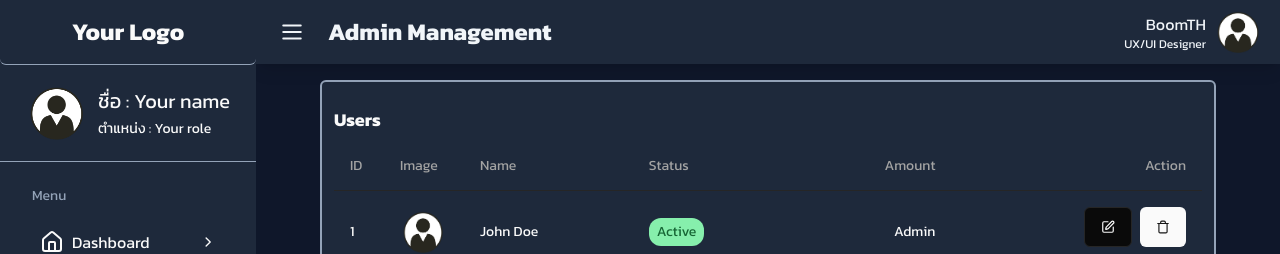
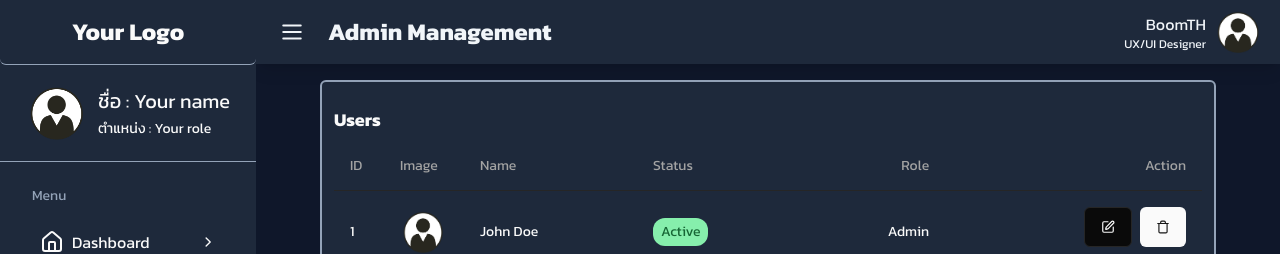
Before and after one commit to BoomTHDev/dashboard-nextjs-dark, a Next.js app: page /dashboard/user in a window 1280 px wide. Shown: the top 254 px of the page. Built offline with nearby package versions, Linux system fonts and the light colour scheme.

Commit message:
fix a little bug

```diff
--- a/src/app/dashboard/user/page.tsx
+++ b/src/app/dashboard/user/page.tsx
@@ -24,7 +24,7 @@ export default function UserPage() {
                         <TableHead className='w-[80px]'>Image</TableHead>
                         <TableHead>Name</TableHead>
                         <TableHead>Status</TableHead>
-                        <TableHead className="text-right">Amount</TableHead>
+                        <TableHead className="text-right">Role</TableHead>
                         <TableHead className="text-right">Action</TableHead>
                     </TableRow>
                 </TableHeader>
```
